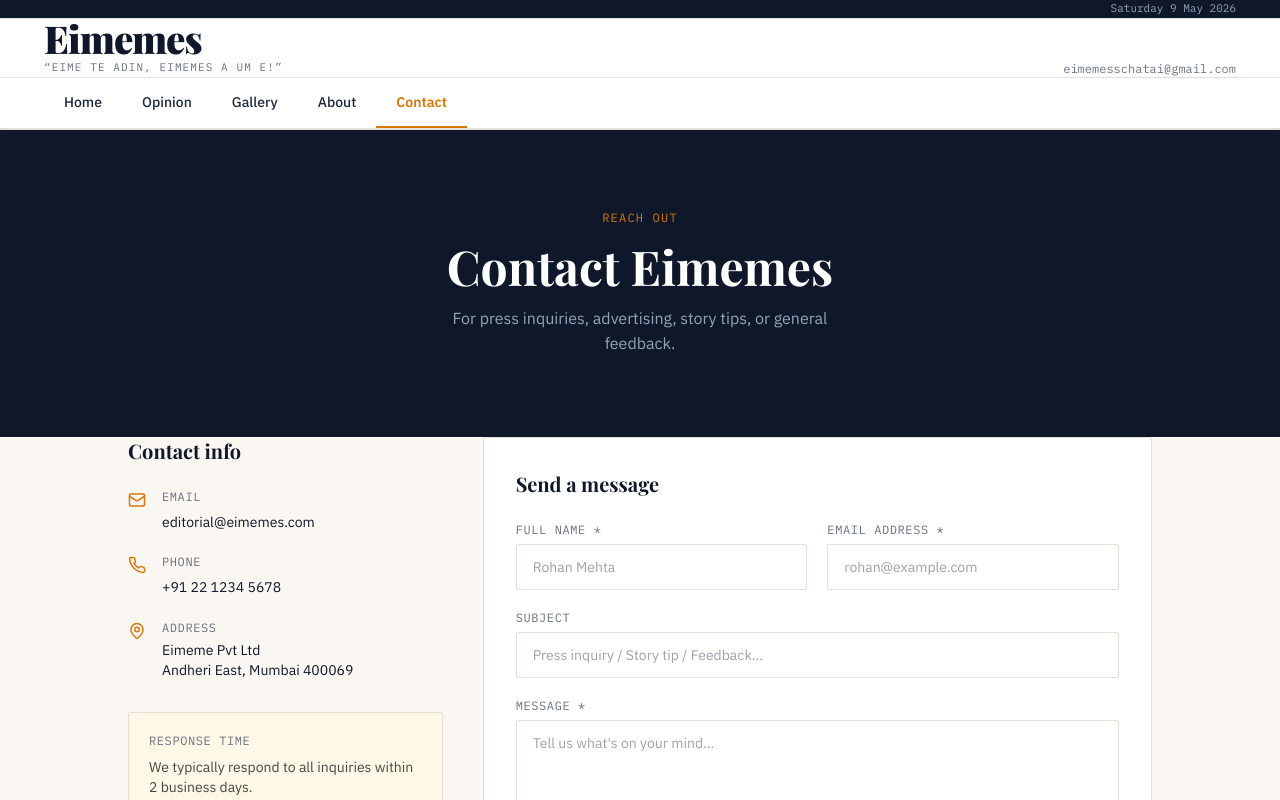
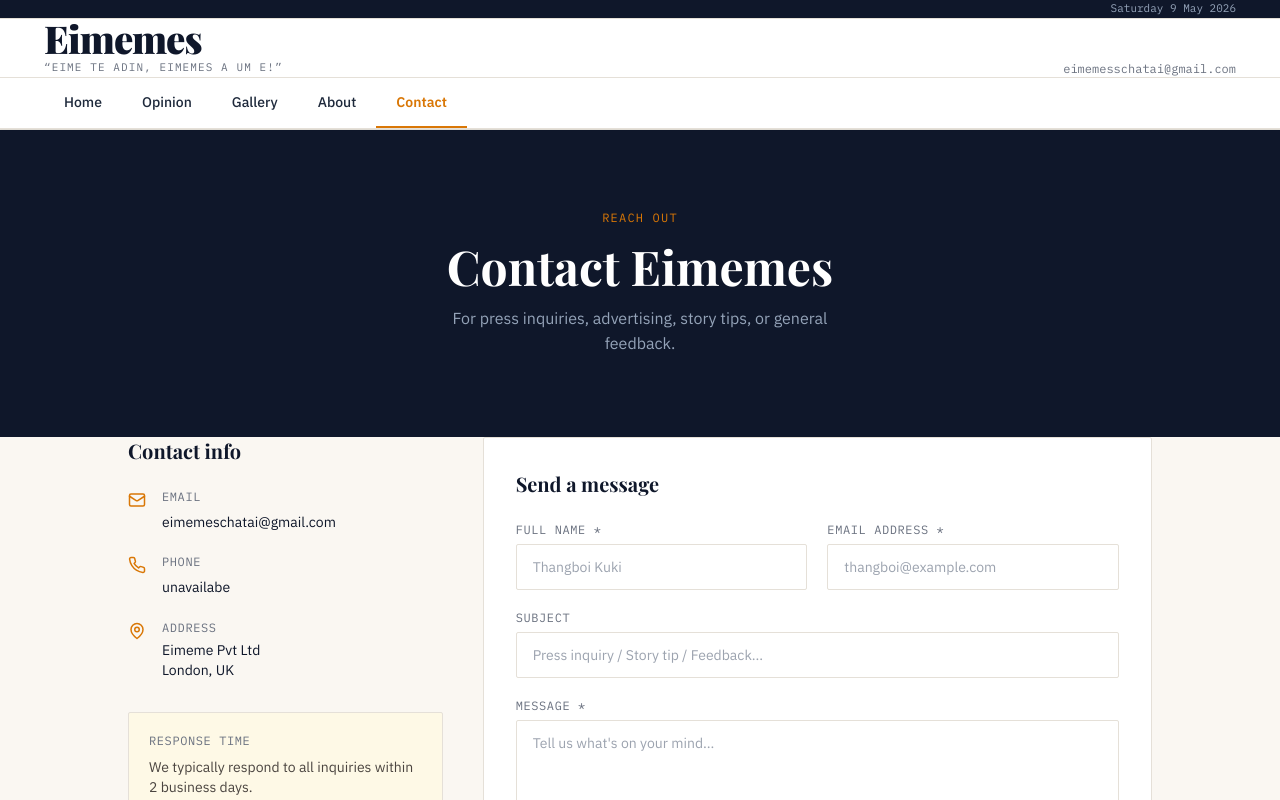
Before and after one commit to michaelkilong/Eimemes, a Next.js app: page /contact in a window 1280 px wide. Shown: the top 800 px of the page. Built offline with nearby package versions, Linux system fonts and the light colour scheme; a web font is replaced by a local one.

Commit message:
Update contact information and form placeholders

```diff
--- a/app/contact/page.tsx
+++ b/app/contact/page.tsx
@@ -59,9 +59,9 @@ export default function ContactPage() {
               <h2 className="font-display text-xl font-bold text-[#0f172a] mb-6">Contact info</h2>
               <div className="space-y-5">
                 {[
-                  { icon: <Mail size={18} />, title: 'Email', body: 'editorial@eimemes.com', href: 'mailto:editorial@eimemes.com' },
-                  { icon: <Phone size={18} />, title: 'Phone', body: '+91 22 1234 5678', href: 'tel:+912212345678' },
-                  { icon: <MapPin size={18} />, title: 'Address', body: 'Eimeme Pvt Ltd\nAndheri East, Mumbai 400069', href: null },
+                  { icon: <Mail size={18} />, title: 'Email', body: 'eimemeschatai@gmail.com', href: 'mailto:eimemeschatai@gmail.com' },
+                  { icon: <Phone size={18} />, title: 'Phone', body: 'unavailabe', href: 'tel:+912212345678' },
+                  { icon: <MapPin size={18} />, title: 'Address', body: 'Eimeme Pvt Ltd\nLondon, UK', href: null },
                 ].map(({ icon, title, body, href }) => (
                   <div key={title} className="flex gap-4">
                     <div className="mt-0.5 text-[#d97706] flex-shrink-0">{icon}</div>
@@ -91,11 +91,11 @@ export default function ContactPage() {
                   <div className="grid grid-cols-1 sm:grid-cols-2 gap-5">
                     <div>
                       <label className="block text-xs font-mono uppercase tracking-wider text-[#6b7280] mb-1.5">Full name *</label>
-                      <input className={inputClass} placeholder="Rohan Mehta" required {...field('name')} />
+                      <input className={inputClass} placeholder="Thangboi Kuki" required {...field('name')} />
                     </div>
                     <div>
                       <label className="block text-xs font-mono uppercase tracking-wider text-[#6b7280] mb-1.5">Email address *</label>
-                      <input type="email" className={inputClass} placeholder="rohan@example.com" required {...field('email')} />
+                      <input type="email" className={inputClass} placeholder="thangboi@example.com" required {...field('email')} />
                     </div>
                   </div>
                   <div>
```
